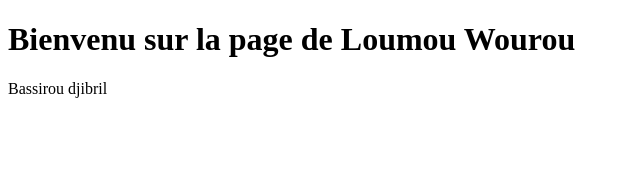
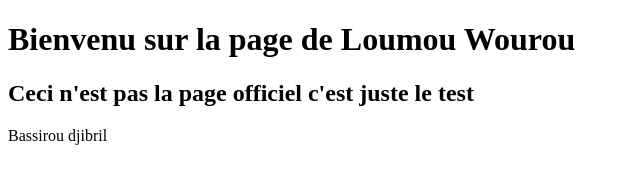
Before and after one commit to bassiroudjibril/Loumou-Wourou, a plain HTML site: page index.html in a window 1280 px wide. Shown: the whole page, without its empty margins (0-640 px from the left). Drawn offline with Linux system fonts and the light colour scheme.

Commit message:
Add subtitle to header in index.html

```diff
--- a/index.html
+++ b/index.html
@@ -6,7 +6,9 @@
     <title>Loumou Wourou</title>
 </head>
 <body>
-    <header><h1>Bienvenu sur la page de Loumou Wourou</h1></header>
+    <header><h1>Bienvenu sur la page de Loumou Wourou</h1>
+        <h2>Ceci n'est pas la page officiel c'est juste le test</h2>
+    </header>
 </body>
 <footer>Bassirou djibril</footer>
 </html>
```
